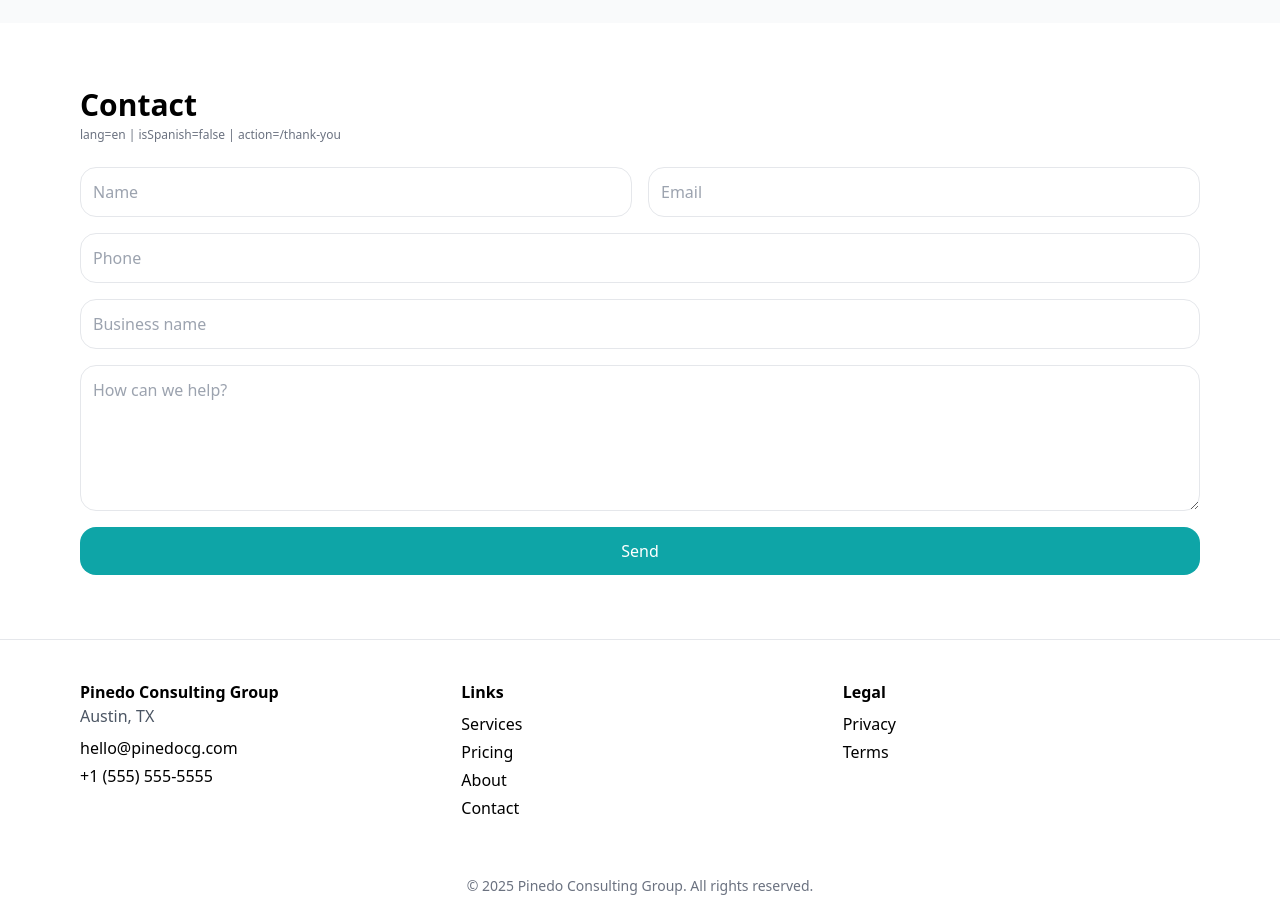
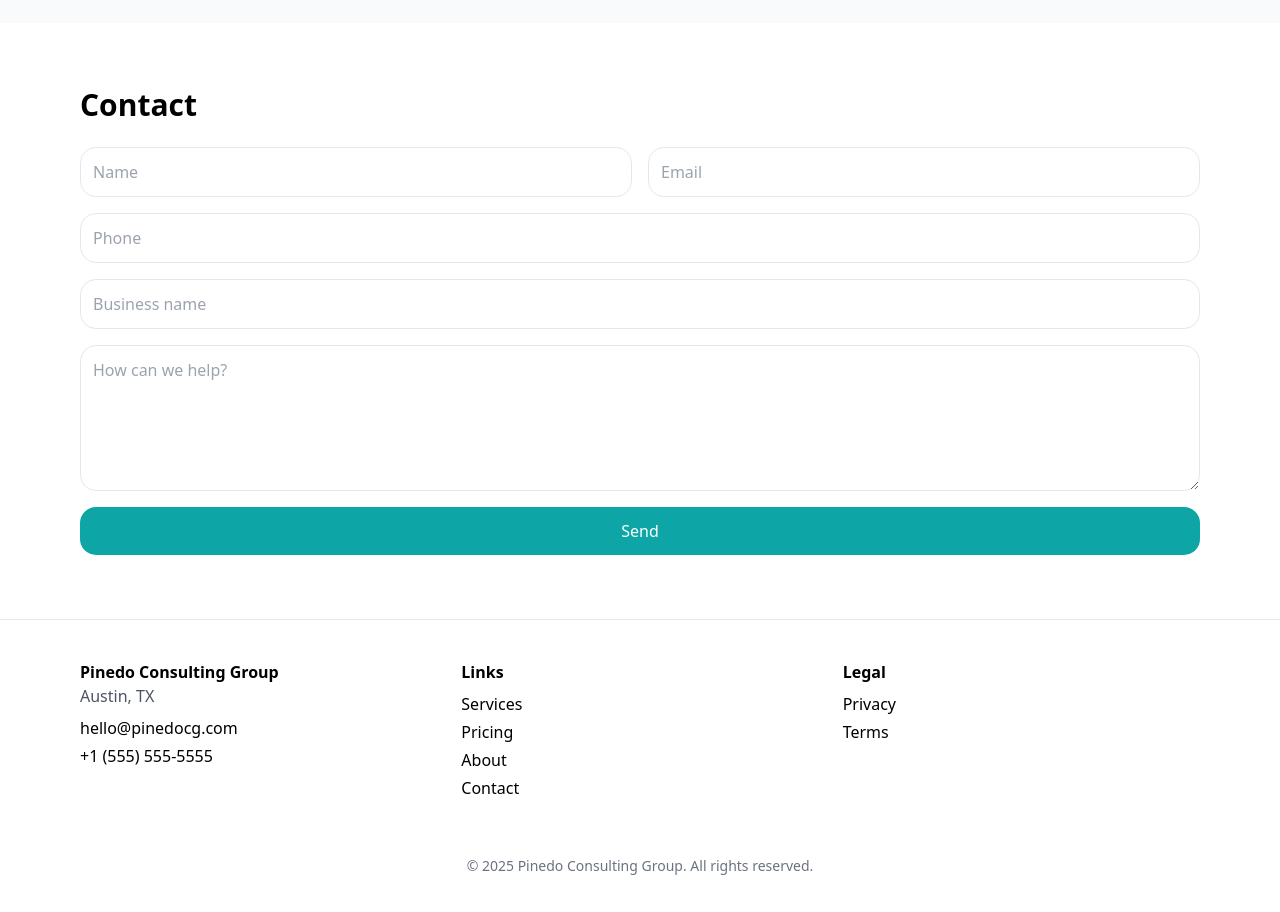
Before and after one commit to pinedoconsultinggrp-sketch/PCG-Website, a React (Vite) app: page / in a window 1280 px wide. Shown: the part 1480-2392 px from the top of the page. Built offline with nearby package versions, Linux system fonts and the light colour scheme.

Commit message:
Remove debug text from contact section

```diff
--- a/src/sections/Contact.tsx
+++ b/src/sections/Contact.tsx
@@ -22,8 +22,6 @@ export default function Contact() {
     <section id="contact" className="bg-white">
       <div className="mx-auto max-w-6xl px-4 py-16">
         <h2 className="text-2xl md:text-3xl font-semibold">{t.contact.title}</h2>
-
-        <div className="text-xs text-gray-500 mt-1">{debug}</div>
 
         <form
   name={isSpanish ? "contact-es" : "contact"}
```
